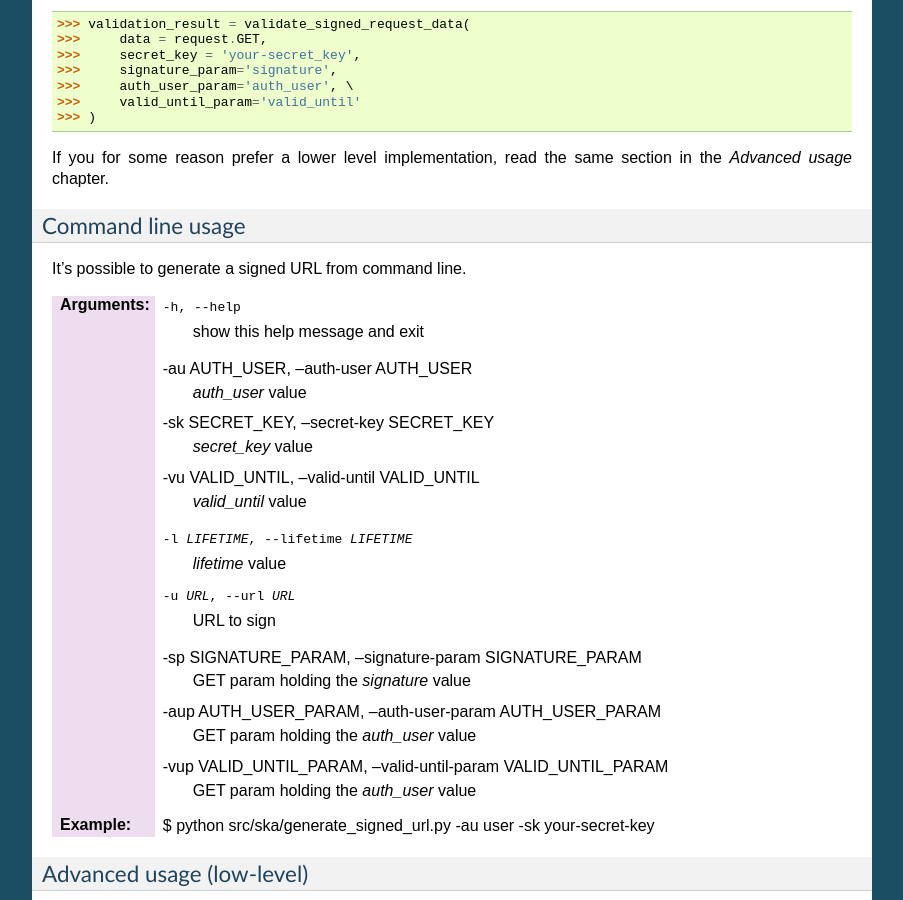
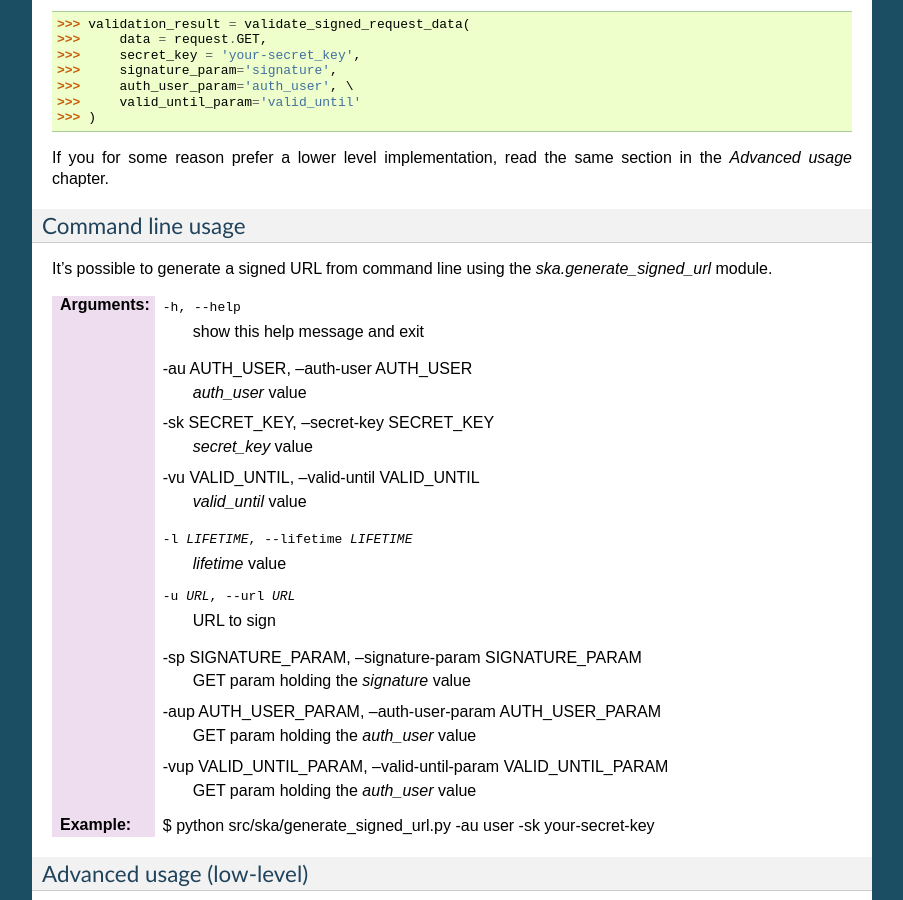
Before and after one commit to barseghyanartur/ska, a Sphinx documentation site: the page built from docs/index.rst, in a window 1280 px wide and 900 px high, scrolled down 2147 px. Shown: the whole window, without its empty margins (198-1101 px from the left). Built offline with Sphinx 7.4.7, drawn with Linux system fonts in a browser that asks for light colours.

Commit message:
doc update

```diff
--- a/docs/index.rst
+++ b/docs/index.rst
@@ -123,7 +123,8 @@ If you for some reason prefer a lower level implementation, read the same sectio
 
 Command line usage
 ---------------------------------------------------
-It's possible to generate a signed URL from command line.
+It's possible to generate a signed URL from command line using the `ska.generate_signed_url`
+module.
 
 :Arguments:
 
--- a/readme.rst
+++ b/readme.rst
@@ -123,7 +123,8 @@ If you for some reason prefer a lower level implementation, read the same sectio
 
 Command line usage
 ---------------------------------------------------
-It's possible to generate a signed URL from command line.
+It's possible to generate a signed URL from command line using the `ska.generate_signed_url`
+module.
 
 :Arguments:
 
```
